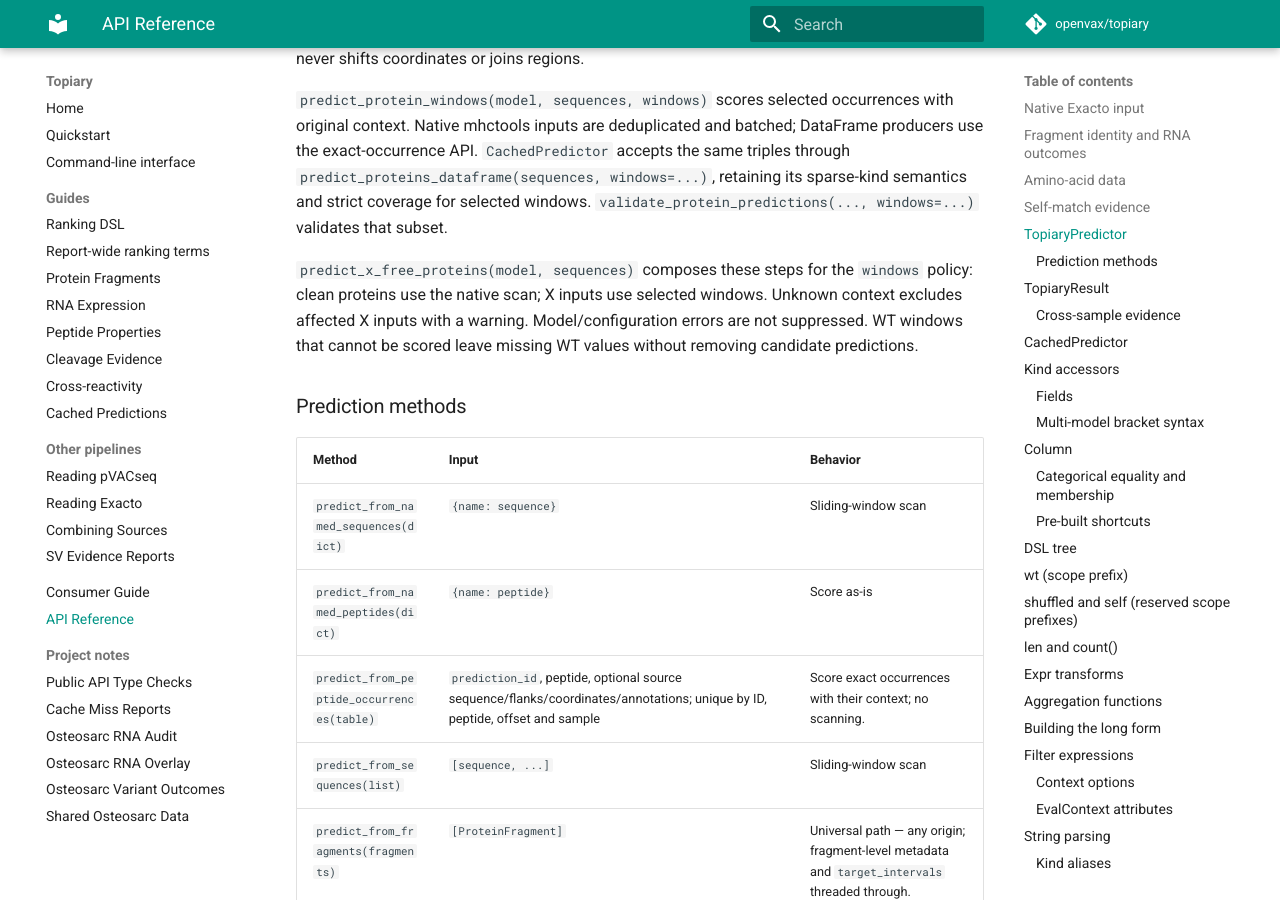
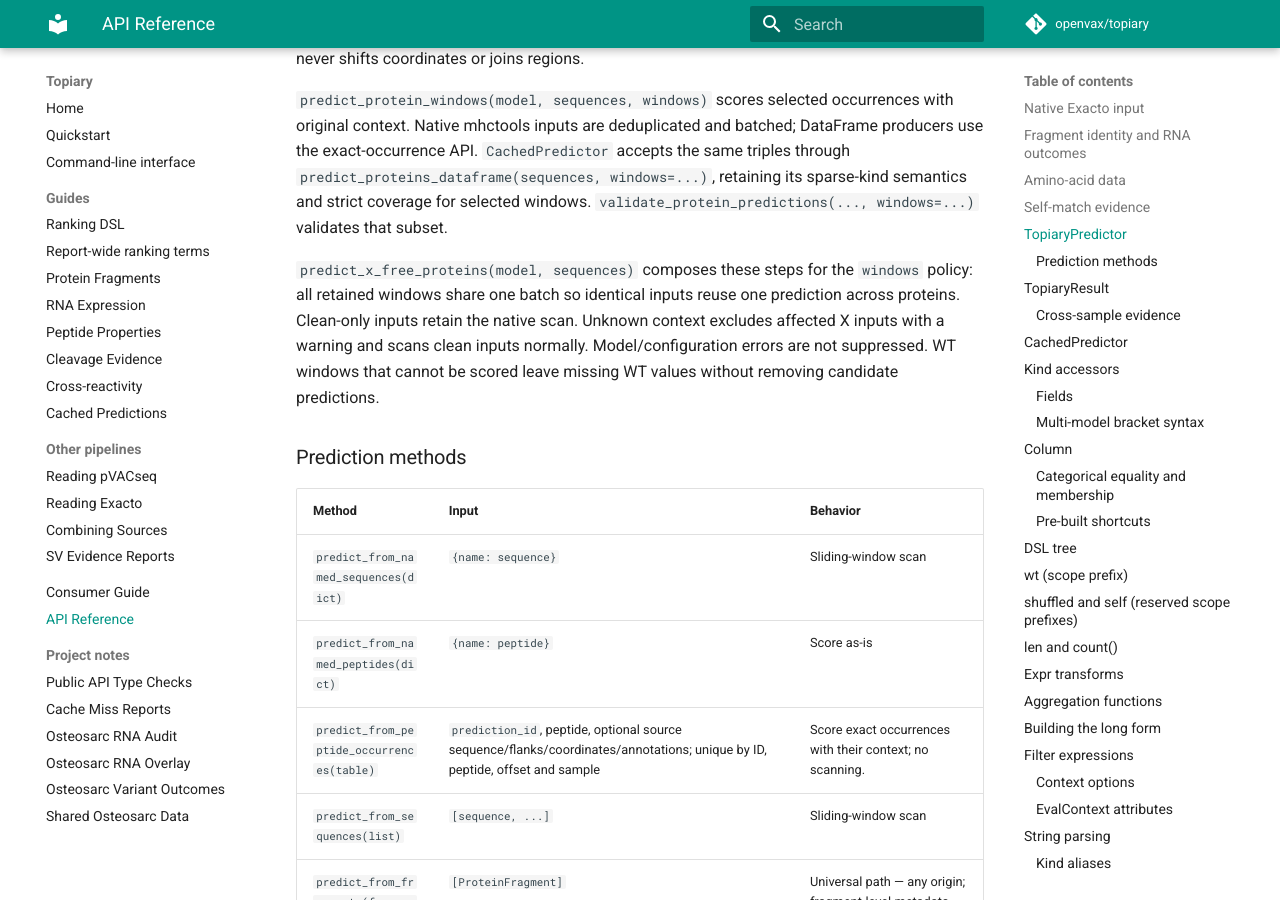
Before and after one commit to openvax/topiary, an MkDocs documentation site: the page built from docs/api.md, in a window 1280 px wide and 900 px high, scrolled down 3292 px. Built offline with MkDocs 1.6.1 and Material for MkDocs 9.7.7, drawn with Linux system fonts in a browser that asks for light colours; comment, search, counter and statistics services are not loaded.

Commit message:
Reuse predictions across clean and X-containing protein inputs

```diff
--- a/docs/api.md
+++ b/docs/api.md
@@ -127,8 +127,9 @@ retaining its sparse-kind semantics and strict coverage for selected windows.
 `validate_protein_predictions(..., windows=...)` validates that subset.
 
 `predict_x_free_proteins(model, sequences)` composes these steps for the `windows`
-policy: clean proteins use the native scan; X inputs use selected windows. Unknown
-context excludes affected X inputs with a warning. Model/configuration errors
+policy: all retained windows share one batch so identical inputs reuse one
+prediction across proteins. Clean-only inputs retain the native scan. Unknown
+context excludes affected X inputs with a warning and scans clean inputs normally. Model/configuration errors
 are not suppressed. WT windows that cannot be scored leave missing WT values
 without removing candidate predictions.
 
```
Also changed, not shown: tasks/todo.md (+7 -0 lines), 2 other files.
